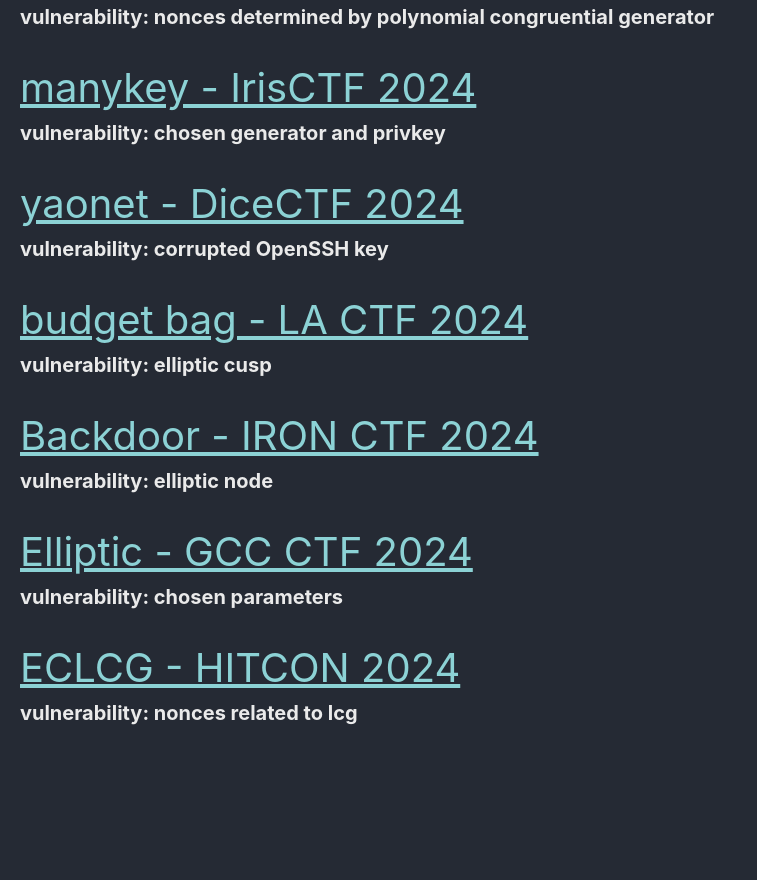
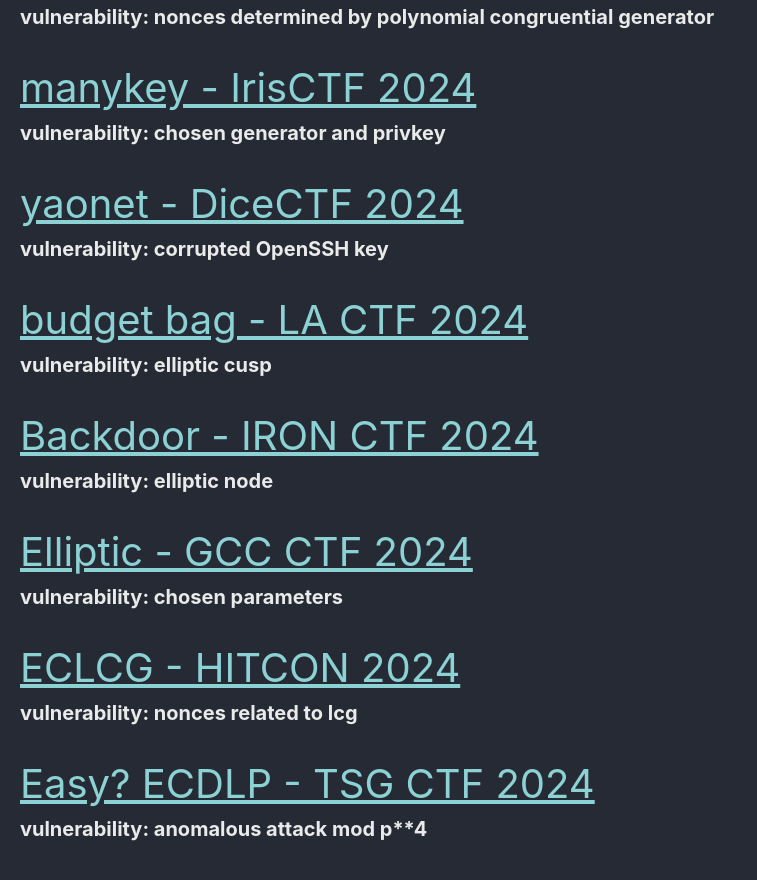
Before and after one commit to Connor-McCartney/Connor-McCartney.github.io, a Jekyll site: the page built from _pages/cryptography/ecc/ecc.md, in a window 1280 px wide and 900 px high, scrolled down 842 px. Shown: the top 880 px of the window, without its empty margins (0-757 px from the left). Built offline with Jekyll 4.4.1, drawn with Linux system fonts in a browser that asks for light colours; cached includes are drawn as plain includes; before the commit the page ends 1626 px from its top, so only the background shows below that.

Commit message:
Update ecc.md

```diff
--- a/_pages/cryptography/ecc/ecc.md
+++ b/_pages/cryptography/ecc/ecc.md
@@ -52,3 +52,7 @@ __vulnerability: chosen parameters__
 
 <span style="font-size:2em;">   [ECLCG - HITCON 2024](/cryptography/ecc/ECLCG-HITCON-2024)       </span> <br>
 __vulnerability: nonces related to lcg__
+
+
+<span style="font-size:2em;">   [Easy? ECDLP - TSG CTF 2024](/cryptography/ecc/EasyECDLP-TSGCTF2024)       </span> <br>
+__vulnerability: anomalous attack mod p**4__
```
